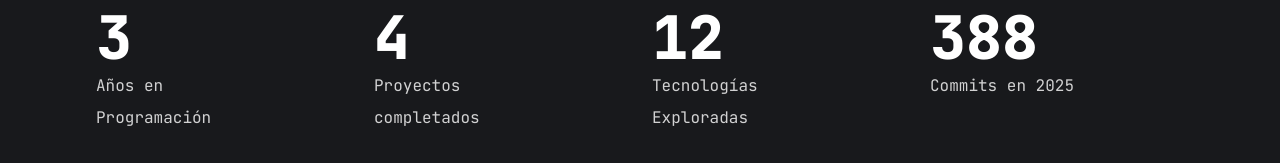
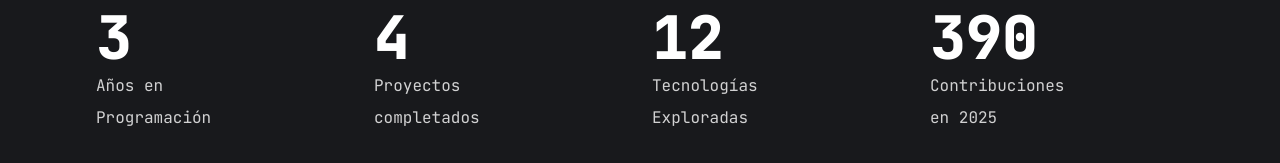
Before and after one commit to SamuelRodriguezC/Portfoleo, a Next.js app in the folder my-app/: page / in a window 1280 px wide. Shown: the part 852-1015 px from the top of the page. Built offline with nearby package versions, Linux system fonts and the light colour scheme.

Commit message:
Ajuste en langing page

```diff
--- a/my-app/components/uiComponents/Stats.jsx
+++ b/my-app/components/uiComponents/Stats.jsx
@@ -19,8 +19,8 @@
     text: "Tecnologías Exploradas",
   },
   {
-    num: 390,
-    text: "Commits en 2025",
+    num: 392,
+    text: "Contribuciones en 2025",
   }
 
 ]
```
